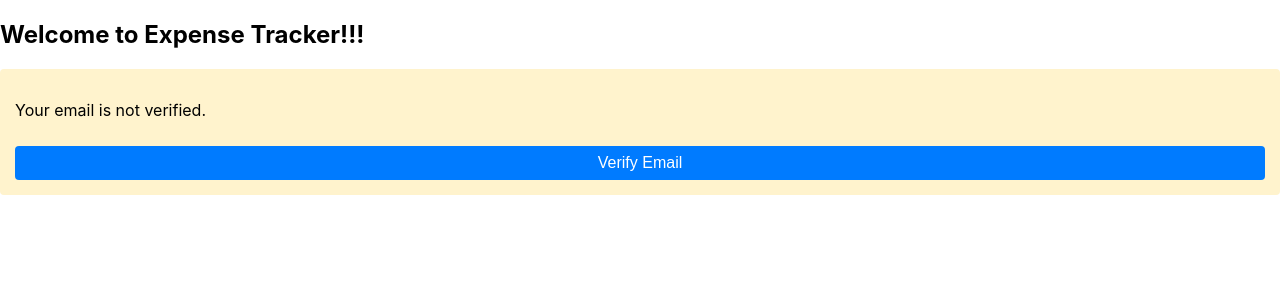
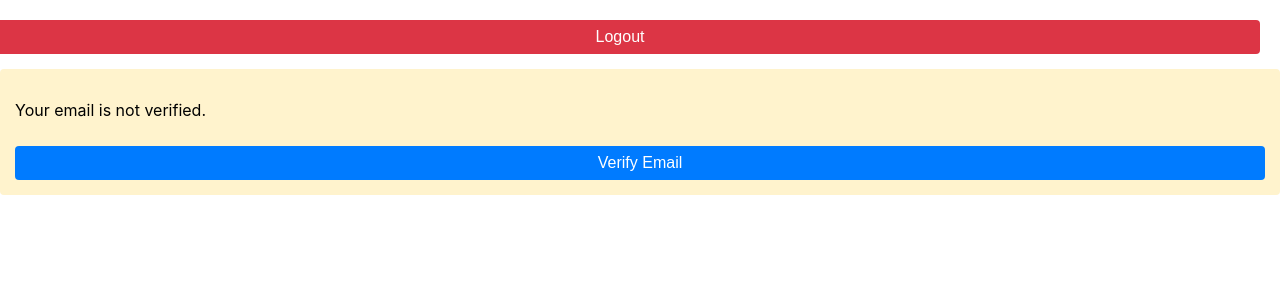
Before and after one commit to SushrutKhajuria/Expense-Tracker, a React (Create React App) app: page /dashboard in a window 1280 px wide. Shown: the top 300 px of the page. Built offline with nearby package versions, Linux system fonts and the light colour scheme.

Commit message:
Logout User

```diff
--- a/src/pages/Dashboard.css
+++ b/src/pages/Dashboard.css
@@ -28,3 +28,19 @@
     color: #28a745;
     margin-top: 10px;
   }
+
+  .logout-btn {
+    position: absolute;
+    top: 20px;
+    right: 20px;
+    padding: 8px 16px;
+    background: #dc3545;
+    color: white;
+    border: none;
+    border-radius: 4px;
+    cursor: pointer;
+  }
+
+  .logout-btn:hover {
+    background: #c82333;
+  }
--- a/src/pages/Dashboard.js
+++ b/src/pages/Dashboard.js
@@ -1,15 +1,18 @@
 import React, { useState } from 'react';
 import { auth } from '../firebase';
-import { sendEmailVerification } from 'firebase/auth';
+import { sendEmailVerification, signOut } from 'firebase/auth';
+import { useNavigate } from 'react-router-dom';
 import './Dashboard.css';
 
 function Dashboard() {
   const [loading, setLoading] = useState(false);
+  const [emailLoading, setEmailLoading] = useState(false);
   const [error, setError] = useState('');
   const [success, setSuccess] = useState('');
+  const navigate = useNavigate();
 
   const handleVerifyEmail = async () => {
-    setLoading(true);
+    setEmailLoading(true);
     setError('');
     setSuccess('');
 
@@ -19,12 +22,34 @@ function Dashboard() {
     } catch (err) {
       setError(err.message);
     } finally {
+      setEmailLoading(false);
+    }
+  };
+
+  const handleLogout = async () => {
+    setLoading(true);
+    try {
+      await signOut(auth);
+      localStorage.removeItem('token');
+      navigate('/login');
+    } catch (err) {
+      console.error('Logout failed:', err);
+    } finally {
       setLoading(false);
     }
   };
 
   return (
     <div className="dashboard">
+      {/* Logout Button */}
+      <button
+        className="logout-btn"
+        onClick={handleLogout}
+        disabled={loading}
+      >
+        {loading ? 'Logging out...' : 'Logout'}
+      </button>
+
       <h2>Welcome to Expense Tracker!!!</h2>
 
       {!auth.currentUser?.emailVerified && (
@@ -32,10 +57,10 @@ function Dashboard() {
           <p>Your email is not verified.</p>
           <button
             onClick={handleVerifyEmail}
-            disabled={loading}
+            disabled={emailLoading}
             className="verify-btn"
           >
-            {loading ? 'Sending...' : 'Verify Email'}
+            {emailLoading ? 'Sending...' : 'Verify Email'}
           </button>
           {error && <p className="error">{error}</p>}
           {success && <p className="success">{success}</p>}
```
